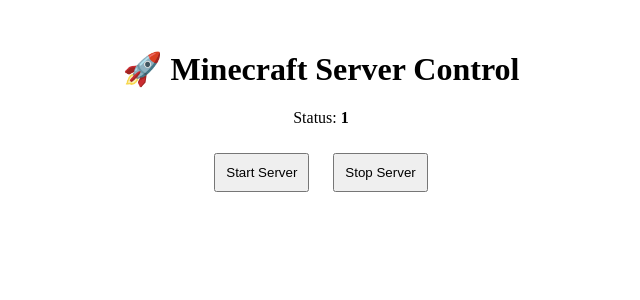
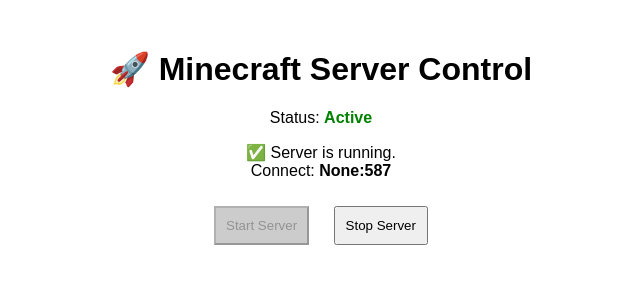
Before and after one commit to Nischa1Mv/MinecraftServerOn-Off, a Flask app: page / in a window 1280 px wide. Shown: the top 300 px of the page, without its empty margins (319-959 px from the left). Run offline with Flask 3, Linux system fonts and the light colour scheme; the visitor is signed in with stand-in values (Sample User, id 1); a database or web service that is not in the repository returns one stand-in record (values such as "Sample title"); data that the repository does not hold is empty.

Commit message:
app is all set to prod added another route to listen to a specific port ie minecraft port to deternime the start or stop status

```diff
--- a/app.py
+++ b/app.py
@@ -2,6 +2,7 @@
 import requests
 import os
 from dotenv import load_dotenv
+import socket
 
 load_dotenv()  # Load environment variables from .env file if it exists
 
@@ -10,6 +11,8 @@
 
 DIGITALOCEAN_TOKEN = os.getenv("DIGITALOCEAN_TOKEN")
 DROPLET_ID = os.getenv("DROPLET_ID")
+DROPLET_IP = os.getenv("DROPLET_IP")
+APP_PORT = int(os.getenv("APP_PORT"))
 HEADERS = {
     "Authorization": f"Bearer {DIGITALOCEAN_TOKEN}",
     "Content-Type": "application/json"
@@ -24,6 +27,13 @@
         return r.json()["droplet"]["status"]
     except:
         return "unknown"
+
+def is_server_responsive(ip, port, timeout=2):
+    try:
+        with socket.create_connection((ip, port), timeout=timeout):
+            return True
+    except:
+        return False
 
 @app.route("/", methods=["GET", "POST"])
 def index():
@@ -49,19 +59,30 @@
 
         return redirect(url_for("index"))
 
- # Determine what status to show
+  # Determine what status to show
     live_status = fetch_status()
-     # Override temporary session status if action is completed
     session_status = session.get('status')
-    if session_status == "starting" and live_status == "active":
-        session.pop('status')
+
+    if session_status == "starting":
+        if live_status == "active":
+            if is_server_responsive(DROPLET_IP, APP_PORT):
+                session.pop('status')
+                status = "active"
+            else:
+                status = "starting"
+        else:
+            status = "starting"
+
+    elif session_status == "stopping":
+        if live_status == "off":
+            session.pop('status')
+            status = "off"
+        else:
+            status = "stopping"
+    else:
         status = live_status
-    elif session_status == "stopping" and live_status == "off":
-        session.pop('status')
-        status = live_status
-    else:
-        status = session_status or live_status
-    return render_template("index.html", status=status)
+
+    return render_template("index.html", status=status, DROPLET_IP=DROPLET_IP, APP_PORT=APP_PORT)
 
 
 if __name__ == "__main__":
--- a/templates/index.html
+++ b/templates/index.html
@@ -4,12 +4,17 @@
 <head>
     <title>Droplet Control Panel</title>
     <style>
+        body {
+            text-align: center;
+            margin-top: 50px;
+            font-family: Arial, sans-serif;
+        }
+
         button[disabled] {
             background-color: #ccc;
             cursor: not-allowed;
         }
-    </style>
-    <style>
+
         .spinner {
             border: 4px solid #f3f3f3;
             border-top: 4px solid #333;
@@ -30,26 +35,53 @@
                 transform: rotate(360deg);
             }
         }
+
+        .status {
+            font-weight: bold;
+        }
     </style>
-
 </head>
 
-<body style="text-align: center; margin-top: 50px;">
+<body>
     <h1>🚀 Minecraft Server Control</h1>
-    <p>Status: <strong>{{ status }}</strong></p>
+    {% set status_color = 'green' if status == 'active' else 'orange' if status in ['starting', 'stopping'] else 'red'
+    %}
+
+    <p>
+        Status:
+        <span class="status" style="color: {{ status_color }};">
+            {{ status|capitalize }}
+        </span>
+    </p>
+
     {% if status in ['starting', 'stopping'] %}
     <div class="spinner"></div>
     {% endif %}
 
+    {% if status == 'active' %}
+    <p>
+        ✅ Server is running.<br>
+        Connect: <strong>{{ DROPLET_IP }}:{{ APP_PORT }}</strong>
+    </p>
+    {% endif %}
 
     <form method="POST">
         <button name="action" value="power_on" style="padding: 10px; margin: 10px;" {% if status in
-            ['active', 'starting' ] %}disabled{% endif %}>{% if status == 'starting' %}Starting...{% else %}Start
-            Server{% endif %}</button>
+            ['active', 'starting' ] %}disabled{% endif %}>
+            {% if status == 'starting' %}Starting...{% else %}Start Server{% endif %}
+        </button>
 
         <button name="action" value="power_off" style="padding: 10px; margin: 10px;" {% if status in ['off', 'stopping'
-            ] %}disabled{% endif %}>{% if status == 'stopping' %}Stopping...{% else %}Stop Server{% endif %}</button>
+            ] %}disabled{% endif %}>
+            {% if status == 'stopping' %}Stopping...{% else %}Stop Server{% endif %}
+        </button>
     </form>
+
+    {% if status in ['starting', 'stopping'] %}
+    <script>
+        setTimeout(() => window.location.reload(), 10000);
+    </script>
+    {% endif %}
 </body>
 
 </html>
```
Also changed, not shown: 1 other file.
